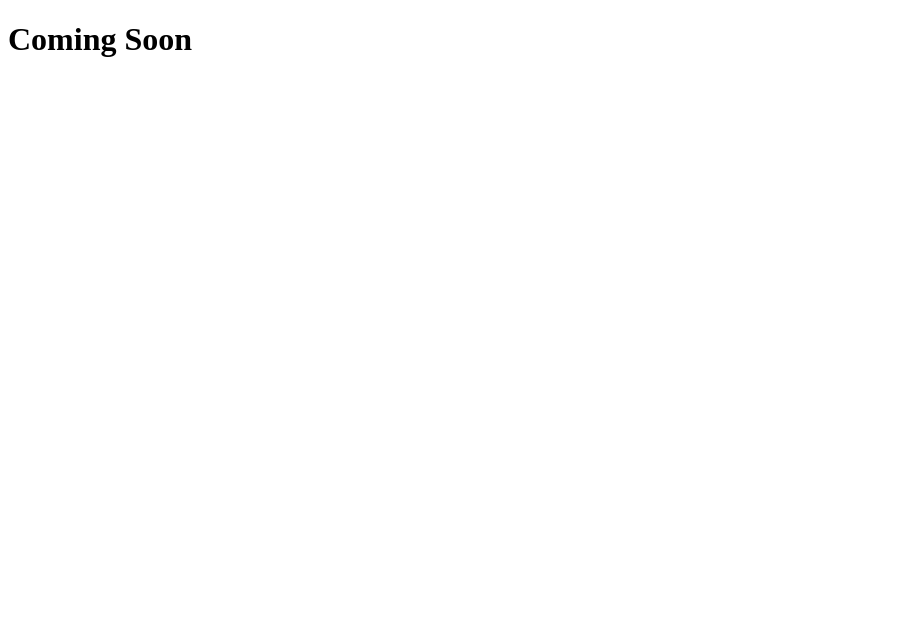
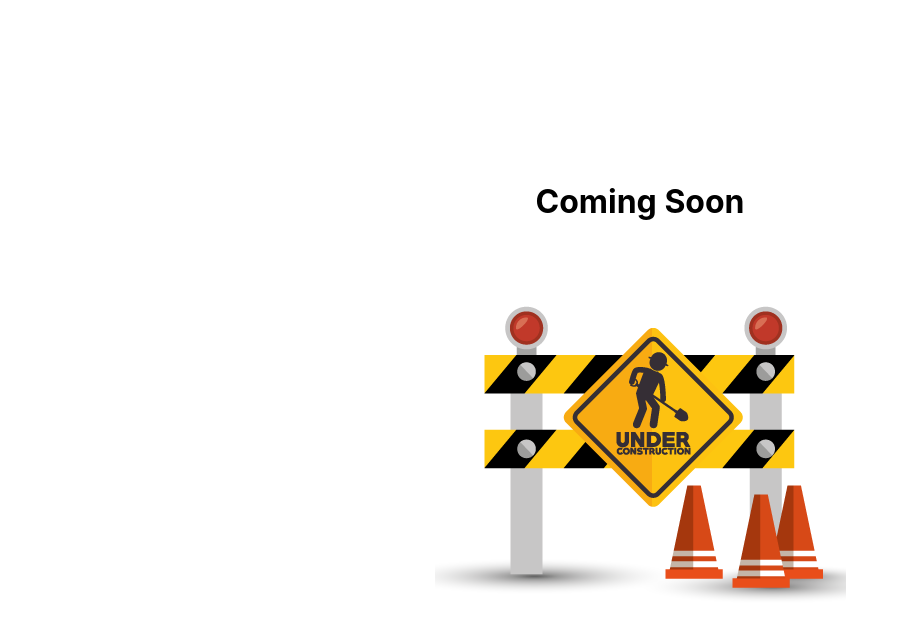
Before and after one commit to biodiv-platform/cca-www, a plain HTML site: page index.html in a window 1280 px wide. Shown: the whole page, without its empty margins (0-900 px from the left). Drawn offline with Linux system fonts and the light colour scheme.

Commit message:
refactor: :recycle: added image

```diff
--- a/index.html
+++ b/index.html
@@ -1,12 +1,18 @@
 <!DOCTYPE html>
 <html lang="en">
-<head>
-    <meta charset="UTF-8">
-    <meta http-equiv="X-UA-Compatible" content="IE=edge">
-    <meta name="viewport" content="width=device-width, initial-scale=1.0">
+  <head>
+    <meta charset="UTF-8" />
+    <meta name="viewport" content="width=device-width, initial-scale=1.0" />
+    <meta http-equiv="X-UA-Compatible" content="ie=edge" />
+    <link rel="stylesheet" href="style.css" />
     <title>Community Conserved Areas</title>
-</head>
-<body>
-    <h1>Coming Soon</h1>
-</body>
+  </head>
+  <body>
+    <main>
+      <div>
+        <h1>Coming Soon</h1>
+        <img src="./coming-soon-graphic.png" />
+      </div>
+    </main>
+  </body>
 </html>
--- /dev/null
+++ b/style.css
@@ -0,0 +1,16 @@
+html,
+body {
+  padding: 0;
+  margin: 0;
+  font-family: -apple-system, BlinkMacSystemFont, Segoe UI, Helvetica, Arial,
+    sans-serif, Apple Color Emoji, Segoe UI Emoji;
+  text-align: center;
+}
+
+main {
+  height: 100vh;
+  width: 100vw;
+  display: flex;
+  align-items: center;
+  justify-content: center;
+}
```
Also changed, not shown: coming-soon-graphic.png (added).
